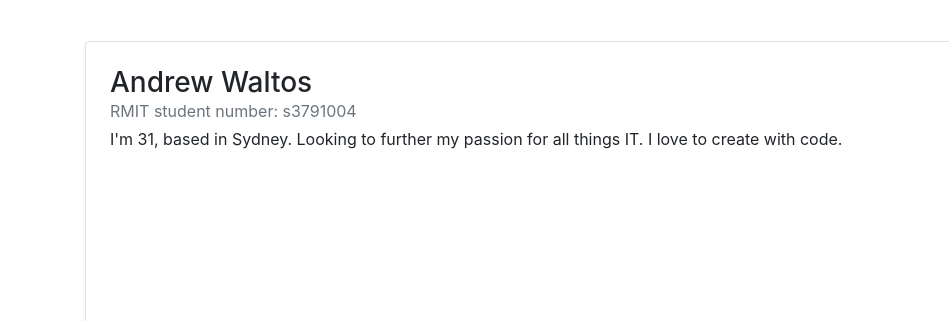
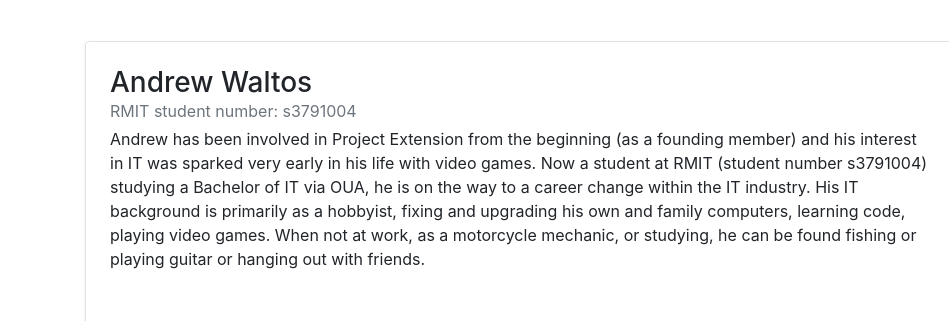
Before and after one commit to PeterJohn89/Assessment_2, a plain HTML site: page aboutus.html in a window 1280 px wide. Shown: the part 430-751 px from the top of the page, 0-949 px from the left. Drawn offline with nearby package versions, Linux system fonts and the light colour scheme; a script that the page names is missing.

Commit message:
Add andrew bio

```diff
--- a/aboutus.html
+++ b/aboutus.html
@@ -68,7 +68,7 @@
           <div class="col p-4 d-flex flex-column position-static">
             <h3 class="mb-0">Andrew Waltos</h3>
             <div class="mb-1 text-muted">RMIT student number: s3791004</div>
-            <p class="card-text mb-auto">I'm 31, based in Sydney. Looking to further my passion for all things IT. I love to create with code.</p>
+            <p class="card-text mb-auto">Andrew has been involved in Project Extension from the beginning (as a founding member) and his interest in IT was sparked very early in his life with video games. Now a student at RMIT (student number s3791004) studying a Bachelor of IT via OUA, he is on the way to a career change within the IT industry. His IT background is primarily as a hobbyist, fixing and upgrading his own and family computers, learning code, playing video games. When not at work, as a motorcycle mechanic, or studying, he can be found fishing or playing guitar or hanging out with friends.</p>
             <a href="https://rtsht.github.io/website//" class="stretched-link">Github Link</a>
           </div>
           <div class="col-auto d-none d-lg-block">
```
